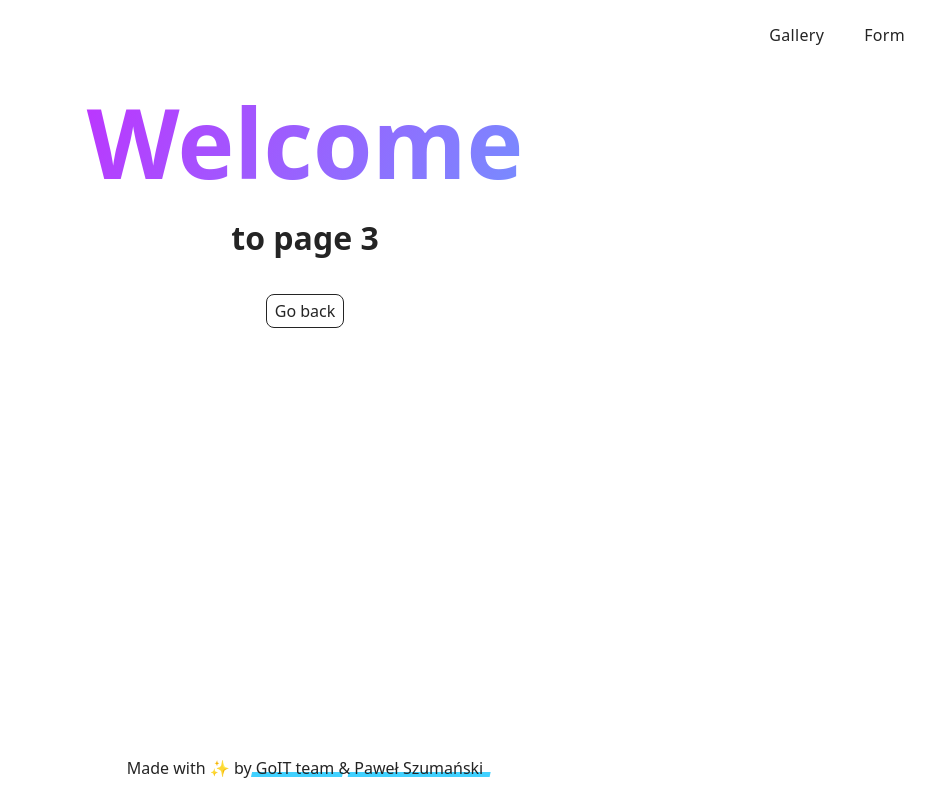
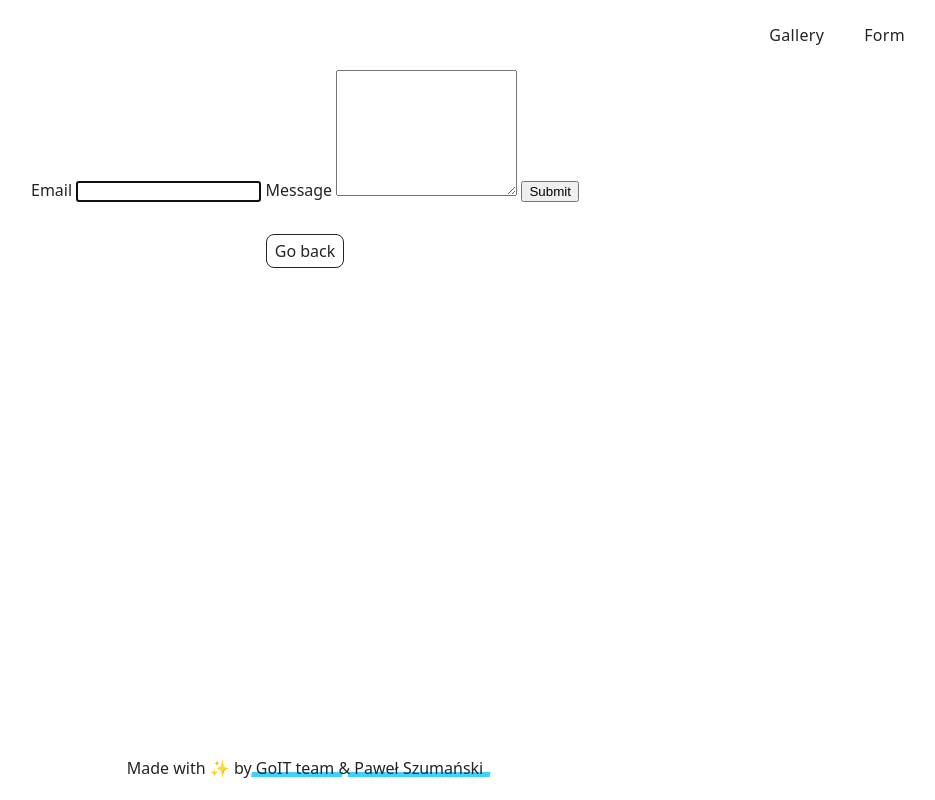
Before and after one commit to Szumapman/goit-js-hw-09, a website built with Vite: page src/02-form.html in a window 1280 px wide. Shown: the whole page, without its empty margins (335-1270 px from the left). Built offline with nearby package versions, Linux system fonts and the light colour scheme.

Commit message:
add form and change h1

```diff
--- a/src/02-form.html
+++ b/src/02-form.html
@@ -16,9 +16,19 @@
 
     <main>
       <div class="container">
-        <h1 class="main-title">
-          <span class="main-title-gradient">Welcome</span> to page 3
-        </h1>
+        <h1 class="hidden">Form</h1>
+        <form class="feedback-form" autocomplete="off">
+          <label>
+            Email
+            <input type="email" name="email" autofocus />
+          </label>
+          <label>
+            Message
+            <textarea name="message" rows="8"></textarea>
+          </label>
+          <button type="submit">Submit</button>
+        </form>
+
         <load src="./partials/back-link.html" />
       </div>
     </main>
```
